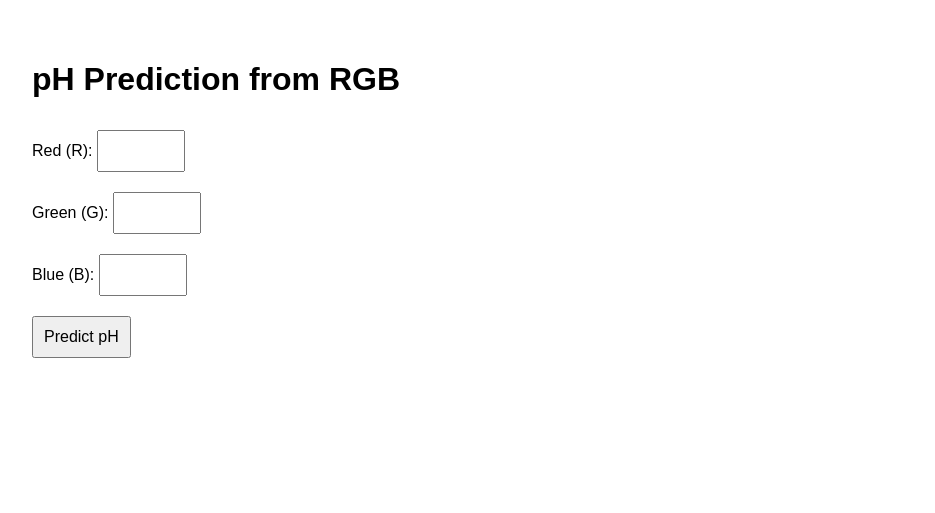
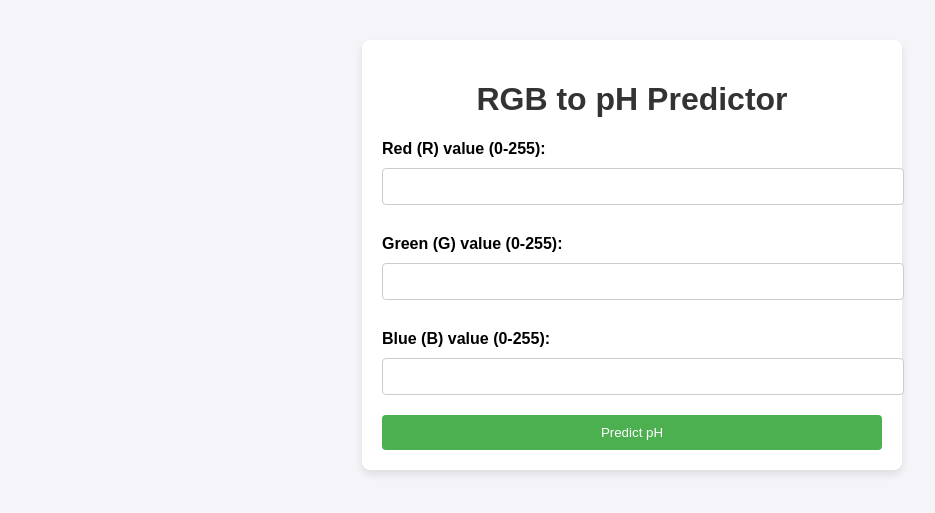
Before and after one commit to qexperience/SamuMapi, a Flask app: template Templates/index.html in a window 1280 px wide. Shown: the top 513 px of the page, without its empty margins (8-943 px from the left). Run offline with Flask 3, Linux system fonts and the light colour scheme; the template is opened without the code that fills it, so the values that code supplies are empty; parts of the project's set-up code (start-up, migrations or seed data) failed here and were passed over.

Commit message:
index.html

```diff
--- a/Templates/index.html
+++ b/Templates/index.html
@@ -3,52 +3,151 @@
 <head>
     <meta charset="UTF-8">
     <meta name="viewport" content="width=device-width, initial-scale=1.0">
-    <title>pH Prediction</title>
+    <title>RGB to pH Predictor</title>
+    <script src="https://code.jquery.com/jquery-3.6.0.min.js"></script>
     <style>
         body {
             font-family: Arial, sans-serif;
-            margin: 20px;
+            margin: 40px;
+            background-color: #f4f4f9;
+        }
+
+        .container {
+            max-width: 500px;
+            margin: 0 auto;
             padding: 20px;
+            background-color: white;
+            border-radius: 8px;
+            box-shadow: 0 4px 8px rgba(0, 0, 0, 0.1);
         }
-        input, button {
+
+        h1 {
+            text-align: center;
+            color: #333;
+        }
+
+        label {
+            display: block;
             margin: 10px 0;
+            font-weight: bold;
+        }
+
+        input[type="number"] {
+            width: 100%;
             padding: 10px;
-            font-size: 16px;
+            margin-bottom: 20px;
+            border-radius: 4px;
+            border: 1px solid #ccc;
+        }
+
+        button {
+            width: 100%;
+            padding: 10px;
+            background-color: #4CAF50;
+            color: white;
+            border: none;
+            border-radius: 4px;
+            cursor: pointer;
+        }
+
+        button:hover {
+            background-color: #45a049;
+        }
+
+        .result {
+            margin-top: 20px;
+            padding: 10px;
+            background-color: #e7f7e7;
+            border-radius: 4px;
+            border: 1px solid #c8e6c9;
+            font-weight: bold;
+            color: #2e7d32;
+        }
+
+        .error {
+            margin-top: 20px;
+            padding: 10px;
+            background-color: #ffebee;
+            border-radius: 4px;
+            border: 1px solid #ef9a9a;
+            font-weight: bold;
+            color: #d32f2f;
         }
     </style>
 </head>
 <body>
-    <h1>pH Prediction from RGB</h1>
-    <form id="phForm">
-        <label for="r">Red (R):</label>
+
+    <div class="container">
+        <h1>RGB to pH Predictor</h1>
+
+        <label for="r">Red (R) value (0-255):</label>
         <input type="number" id="r" name="r" min="0" max="255" required>
-        <br>
-        <label for="g">Green (G):</label>
+
+        <label for="g">Green (G) value (0-255):</label>
         <input type="number" id="g" name="g" min="0" max="255" required>
-        <br>
-        <label for="b">Blue (B):</label>
+
+        <label for="b">Blue (B) value (0-255):</label>
         <input type="number" id="b" name="b" min="0" max="255" required>
-        <br>
-        <button type="button" onclick="submitRGB()">Predict pH</button>
-    </form>
-    <h3 id="result"></h3>
+
+        <button id="predictBtn">Predict pH</button>
+
+        <div id="result" class="result" style="display: none;"></div>
+        <div id="error" class="error" style="display: none;"></div>
+    </div>
+
     <script>
-        async function submitRGB() {
-            const r = document.getElementById("r").value;
-            const g = document.getElementById("g").value;
-            const b = document.getElementById("b").value;
-            const response = await fetch("/predict", {
-                method: "POST",
-                headers: { "Content-Type": "application/json" },
-                body: JSON.stringify({ r: r, g: g, b: b })
+        $(document).ready(function() {
+            $("#predictBtn").click(function() {
+                // Get the RGB values from the input fields
+                var r = $("#r").val();
+                var g = $("#g").val();
+                var b = $("#b").val();
+
+                // Clear previous results
+                $("#result").hide();
+                $("#error").hide();
+
+                // Validate RGB values
+                if (r === "" || g === "" || b === "") {
+                    $("#error").text("Please enter all RGB values (0-255).").show();
+                    return;
+                }
+
+                r = parseInt(r);
+                g = parseInt(g);
+                b = parseInt(b);
+
+                if (r < 0 || r > 255 || g < 0 || g > 255 || b < 0 || b > 255) {
+                    $("#error").text("RGB values must be between 0 and 255.").show();
+                    return;
+                }
+
+                // Prepare the payload
+                var data = {
+                    r: r,
+                    g: g,
+                    b: b
+                };
+
+                // Make the POST request to the Flask server
+                $.ajax({
+                    url: "http://127.0.0.1:5000/predict",  // Adjust if you're using a different URL or port
+                    type: "POST",
+                    contentType: "application/json",
+                    data: JSON.stringify(data),
+                    success: function(response) {
+                        // Show the predicted pH value
+                        $("#result").text("Predicted pH: " + response.predicted_ph).show();
+                    },
+                    error: function(xhr, status, error) {
+                        // Handle errors
+                        var errorMessage = xhr.responseJSON && xhr.responseJSON.error ? xhr.responseJSON.error : "An error occurred.";
+                        $("#error").text(errorMessage).show();
+                    }
+                });
             });
-            const data = await response.json();
-            if (response.ok) {
-                document.getElementById("result").innerText = `Predicted pH: ${data.predicted_ph}`;
-            } else {
-                document.getElementById("result").innerText = `Error: ${data.error}`;
-            }
-        }
+        });
     </script>
+
 </body>
 </html>
```
